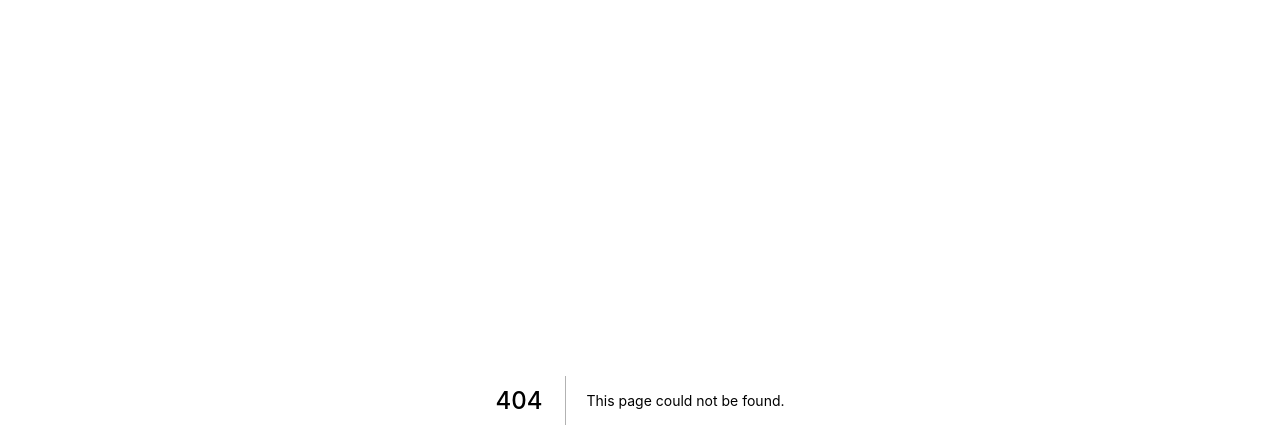
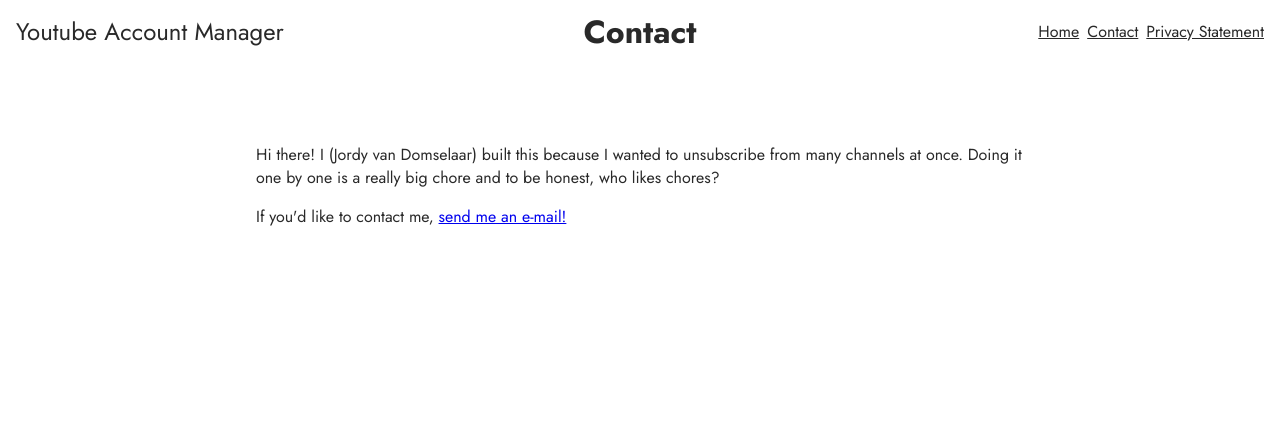
Before and after one commit to jordyvandomselaar/youtube-account-manager, a Next.js app: page /contact in a window 1280 px wide. Before the commit this address had no page. Shown: the top 448 px of the page. Built offline with nearby package versions, Linux system fonts and the light colour scheme.

Commit message:
Add Contact page

```diff
--- a/src/layouts/Layout.tsx
+++ b/src/layouts/Layout.tsx
@@ -72,6 +72,14 @@ Layout.Actions = () => {
                         </Box>
 
                     )}
+                    <Box pr={2}>
+                        <Link href="/contact">
+                            <Text
+                                as="a"
+                                href="/contact">Contact
+                            </Text>
+                        </Link>
+                    </Box>
                     <Box>
                         <Link href="/privacy-statement">
                             <Text
--- /dev/null
+++ b/src/pages/contact.tsx
@@ -0,0 +1,33 @@
+import React, {FC} from "react";
+import Head from "next/head";
+import Layout from "../layouts/Layout";
+import Box from "../components/Box";
+import Text from "../components/Text";
+
+export interface PrivacyStatementProps {
+
+}
+
+const Contact: FC<PrivacyStatementProps> = () => {
+    return (
+        <>
+            <Head>
+                <title>Youtube Account Manager | Contact</title>
+            </Head>
+            <Layout>
+                <Layout.SiteName/>
+                <Layout.PageTitle title="Contact"/>
+                <Layout.Actions />
+                <Layout.Content>
+                    <Box variant="container">
+                        <Text>Hi there! I (Jordy van Domselaar) built this because I wanted to unsubscribe from many channels at once. Doing it one by one is a really big chore and to be honest, who likes chores?</Text>
+
+                        <Text>If you'd like to contact me, <a href="mailto:jordy.m.van.domselaar+yam@gmail.com">send me an e-mail!</a></Text>
+                    </Box>
+                </Layout.Content>
+            </Layout>
+        </>
+    );
+};
+
+export default Contact;
--- a/src/pages/index.tsx
+++ b/src/pages/index.tsx
@@ -37,6 +37,10 @@ const Home: FC<HomeProps> = ({googleLoginUrl}) => {
                 <Layout.Content>
                     <Box variant="container">
                         <Text>Welcome to Youtube Account Manager! Using this app, you can unsubscribe from channels in bulk. To get started, <a href={googleLoginUrl}><Text as="span">Log in with Google</Text></a>.</Text>
+
+                        <Text>
+                            Interested to see how it works? You can see the code here: <a href="https://github.com/jordyvandomselaar/youtube-account-manager">https://github.com/jordyvandomselaar/youtube-account-manager</a>. It's completely open source so have a look!
+                        </Text>
                     </Box>
                 </Layout.Content>
             </Layout>
```
